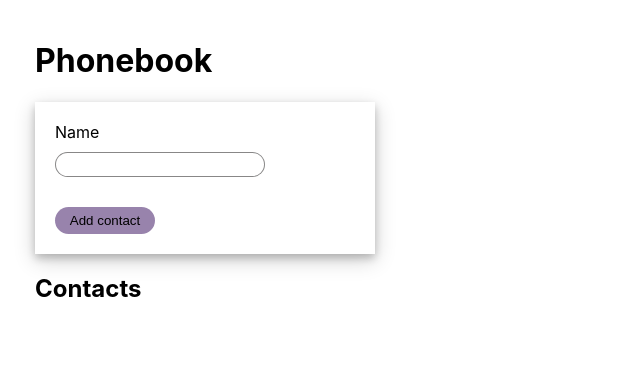
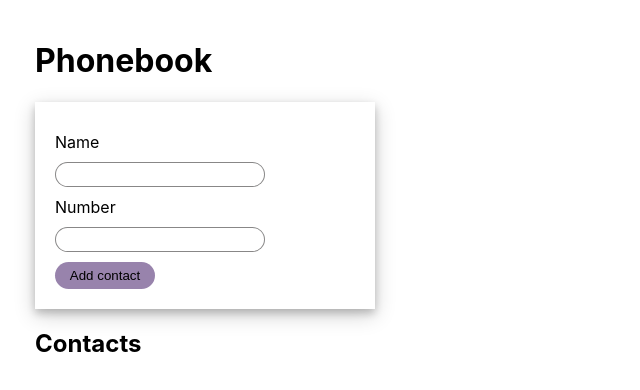
Before and after one commit to JacekPasierb/goit-react-hw-02-phonebook, a React (Create React App) app: page / in a window 1280 px wide. Shown: the top 390 px of the page, without its empty margins (0-640 px from the left). Built offline with nearby package versions, Linux system fonts and the light colour scheme.

Commit message:
Done step two

```diff
--- a/src/components/App.jsx
+++ b/src/components/App.jsx
@@ -7,13 +7,15 @@ export class App extends Component {
   state = {
     contacts: [],
     name: '',
+    number: '',
   };
-  addContact = (name, id) => {
+  addContact = ( id, name, number) => {
     // const { contacts } = this.state;
-    const newContact = { name, id };
+    const newContact = { id , name, number};
     this.setState(prevState => ({
       contacts: [...prevState.contacts, newContact],
       name: '',
+      number: '',
     }));
   };
 
--- a/src/components/ContactForm/ContactForm.jsx
+++ b/src/components/ContactForm/ContactForm.jsx
@@ -4,14 +4,15 @@ import { nanoid } from 'nanoid';
 
 export class ContactForm extends Component {
   nameInputId = nanoid();
+  numberInputId = nanoid();
   handleSubmit = e => {
     e.preventDefault();
     const form = e.currentTarget;
 
     const name = form.elements.name.value;
-
+    const number = form.elements.number.value;
     const id = nanoid();
-    this.props.addContact(name, id);
+    this.props.addContact( id, name, number);
 
     form.reset();
   };
@@ -27,6 +28,15 @@ export class ContactForm extends Component {
           title="Name may contain only letters, apostrophe, dash and spaces. For example Adrian, Jacob Mercer, Charles de Batz de Castelmore d'Artagnan"
           required
         />
+        <label htmlFor={this.numberInputId}>Number</label>
+        <input
+          type="tel"
+          name="number"
+          id={this.numberInputId}
+          pattern="\+?\d{1,4}?[-.\s]?\(?\d{1,3}?\)?[-.\s]?\d{1,4}[-.\s]?\d{1,4}[-.\s]?\d{1,9}"
+          title="Phone number must be digits and can contain spaces, dashes, parentheses and can start with +"
+          required
+        />
         <button type="submit">Add contact</button>
       </form>
     );
--- a/src/components/ContactForm/ContactFormStyle.module.css
+++ b/src/components/ContactForm/ContactFormStyle.module.css
@@ -15,9 +15,12 @@ padding: 4px;
 
    outline: none;
 }
+.contactForm label {
+ margin-top: 10px;
+}
 .contactForm button {
   width: 100px;
-  margin-top: 30px;
+  margin-top: 10px;
   padding: 6px;
   background-color: rgba(111, 82, 139, 0.712);
   border:0;
--- a/src/components/ContactList/ContactList.jsx
+++ b/src/components/ContactList/ContactList.jsx
@@ -1,13 +1,22 @@
 import React, { Component } from 'react';
-
+import css from './ContactListStyle.module.css';
 export default class ContactList extends Component {
+  formatPhoneNumber(phoneNumber) {
+    return `${phoneNumber.slice(0, 3)} ${phoneNumber.slice(
+      3,
+      6
+    )} ${phoneNumber.slice(6)}`;
+  }
   render() {
     const contacts = this.props.contacts;
+
     return (
       <>
         <ul>
           {contacts.map(contact => (
-            <li key={contact.id}>{contact.name}</li>
+            <li className={css.contactItem} key={contact.id}>
+              {contact.name}: {this.formatPhoneNumber(contact.number)}
+            </li>
           ))}
         </ul>
       </>
--- /dev/null
+++ b/src/components/ContactList/ContactListStyle.module.css
@@ -0,0 +1,3 @@
+.contactItem {
+  padding: 2px;
+}
```
